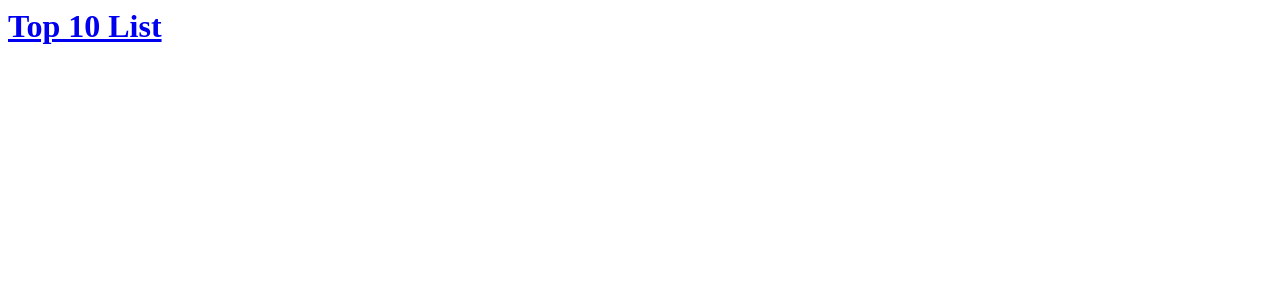
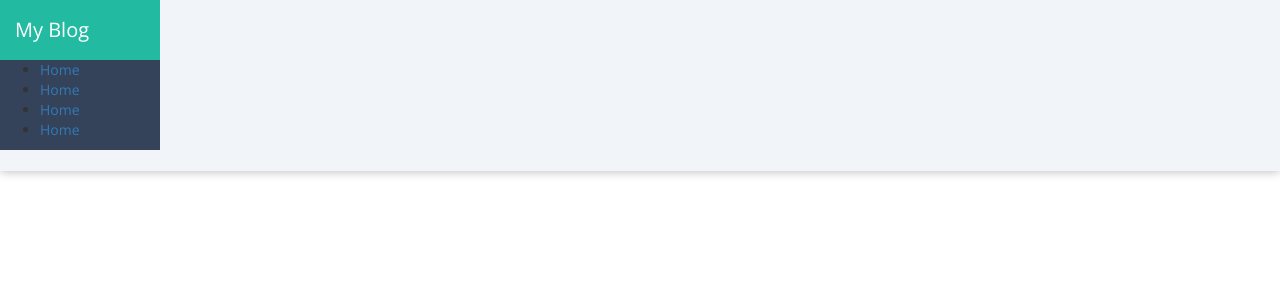
Before and after one commit to sreekanthg25/Python-Django, a Django app: page / in a window 1280 px wide. Shown: the top 300 px of the page. Run offline with Django 3.2, Linux system fonts and the light colour scheme; data that the repository does not hold is empty; some libraries are stand-ins or nearby versions.

Commit message:
added html files and modified py files

```diff
--- /dev/null
+++ b/Blog/static/css/blog.css
@@ -0,0 +1,90 @@
+body{
+	font-family: 'Open Sans', sans-serif;
+}
+#wrapper {
+  padding-left: 250px;
+}
+
+
+.save {
+    float: right;
+}
+.date{
+	font-size: 10px;
+	color: #828282;
+}
+.author{
+	color: #4D91E5;
+}
+.post-form textarea, .post-form input {
+    width: 100%;
+}
+
+.top-menu, .top-menu:hover, .top-menu:visited {
+    color: #ffffff;
+    float: right;
+    font-size: 26pt;
+    margin-right: 20px;
+}
+
+.post {
+    margin-bottom: 30px;
+}
+.post p{
+	color: #828282;
+	font-size: 12px;
+}
+.post h1 a, .post h1 a:visited {
+    color: #000000;
+}
+main{
+	position: relative;
+	overflow-x: hidden;
+	-webkit-transition: -webkit-transform 0.4s;
+	-moz-transition: -moz-transform 0.4s;
+	transition: transform 0.4s;
+	box-shadow: 0 0 30px #241d20;
+}
+.page-content{
+	-webkit-box-shadow: 0 0 10px 0 rgba(0,0,0,.3);
+	-moz-box-shadow: 0 0 10px 0 rgba(0,0,0,.3);
+	box-shadow: 0 0 10px 0 rgba(0,0,0,.3);
+	background: #f7f8f8;
+	min-height: 100%;
+}
+.page-inner {
+    padding: 60px 0 50px 160px;
+    background: #F1F4F9;
+  	position: relative;
+}
+#main-wrapper {
+  margin: 30px;
+  padding: 0;
+}
+.sidebar {
+  background: #34425A;
+}
+.page-sidebar {
+	position: fixed;
+	width: 160px;
+	display: block;
+	z-index: 998;
+	float: left;
+	height: auto!important;
+	overflow: visible!important;
+}
+.logo-box {
+	background: #22baa0;
+	height: 60px;
+}
+.logo-box a {
+  color: #fff;
+  margin: 0 auto;
+}
+.logo-box .logo-text{
+	font-size: 20px;
+	line-height: 60px;
+	padding: 0 15px;
+	text-align: center;
+	vertical-align: middle;
+}
--- /dev/null
+++ b/Blog/templates/Blog/base.html
@@ -0,0 +1,35 @@
+{% load staticfiles %}
+<!DOCTYPE html>
+<html>
+<head>
+	<link rel="stylesheet" href="//maxcdn.bootstrapcdn.com/bootstrap/3.2.0/css/bootstrap.min.css">
+	<link rel="stylesheet" href="//maxcdn.bootstrapcdn.com/bootstrap/3.2.0/css/bootstrap-theme.min.css">
+	<link href='https://fonts.googleapis.com/css?family=Open+Sans:400,300,600' rel='stylesheet' type='text/css'>
+	<link rel="stylesheet" href="{% static 'css/blog.css' %}">
+</head>
+<body>
+	<main class="page-content">
+		<div class="page-sidebar sidebar">
+			<div class="logo-box">
+				<a href="/" class="logo-text"><span>My Blog</span></a>
+			</div>
+			<ul class="menu">
+				<li><a>Home</a></li>
+				<li><a>Home</a></li>
+				<li><a>Home</a></li>
+				<li><a>Home</a></li>
+			</ul>
+		</div>
+		<div class="page-inner">
+			<div id="main-wrapper">
+				<div class="row">
+					<div class="col-md-10">
+						{% block content %}
+						{% endblock %}
+					</div>
+				</div>
+			</div>
+		</div>
+	</main>
+</body>
+</html>
--- a/Blog/templates/Blog/post_list.html
+++ b/Blog/templates/Blog/post_list.html
@@ -1,12 +1,11 @@
-<div>
-    <h1><a href="/">Top 10 List</a></h1>
-</div>
-
+{% extends 'Blog/base.html' %}
+{% block content %}
 {% for post in posts %}
-    <div>
-        <h1><a href="">{{ post.title }}</a></h1>
-        <p>{{post.body|slice:"0:500"}}...</p>
-        <p><a>Read More..</a></p>
-        <p>{{ post.text|linebreaks }}</p>
-    </div>
+    	<div class="post">
+        	<h2>{{ post.title }}</h2>
+        	<p>{{post.body|slice:"0:500"}}...</p>
+        	<p><a href="{% url 'post_detail' pk=post.pk %}">Read More..</a></p>
+        	<p>{{ post.text|linebreaks }}</p>
+    	</div>
 {% endfor %}
+{% endblock %}
--- a/Blog/urls.py
+++ b/Blog/urls.py
@@ -3,4 +3,5 @@ from . import views
 
 urlpatterns = [
     url(r'^$', views.post_list, name='post_list'),
+    url(r'^post/(?P<pk>[0-9]+)/$', views.post_detail, name='post_detail'),
 ]
--- a/Blog/views.py
+++ b/Blog/views.py
@@ -1,7 +1,11 @@
-from django.shortcuts import render
+from django.shortcuts import render, get_object_or_404
 from django.utils import timezone
 from .models import Post
 
 def post_list(request):
     posts = Post.objects.filter(published_date__lte=timezone.now()).order_by('published_date')
     return render(request, 'Blog/post_list.html', {'posts': posts})
+
+def post_detail(request, pk):
+    post = get_object_or_404(Post, pk=pk)
+    return render(request, 'Blog/post_detail.html', {'post': post})
```
Also changed, not shown: Blog/templates/Blog/post_detail.html (added, +15 -0 lines), Blog/templates/Blog/randompreview.html (added, +10 -0 lines), myproject/settings.py (line endings or trailing spaces).
